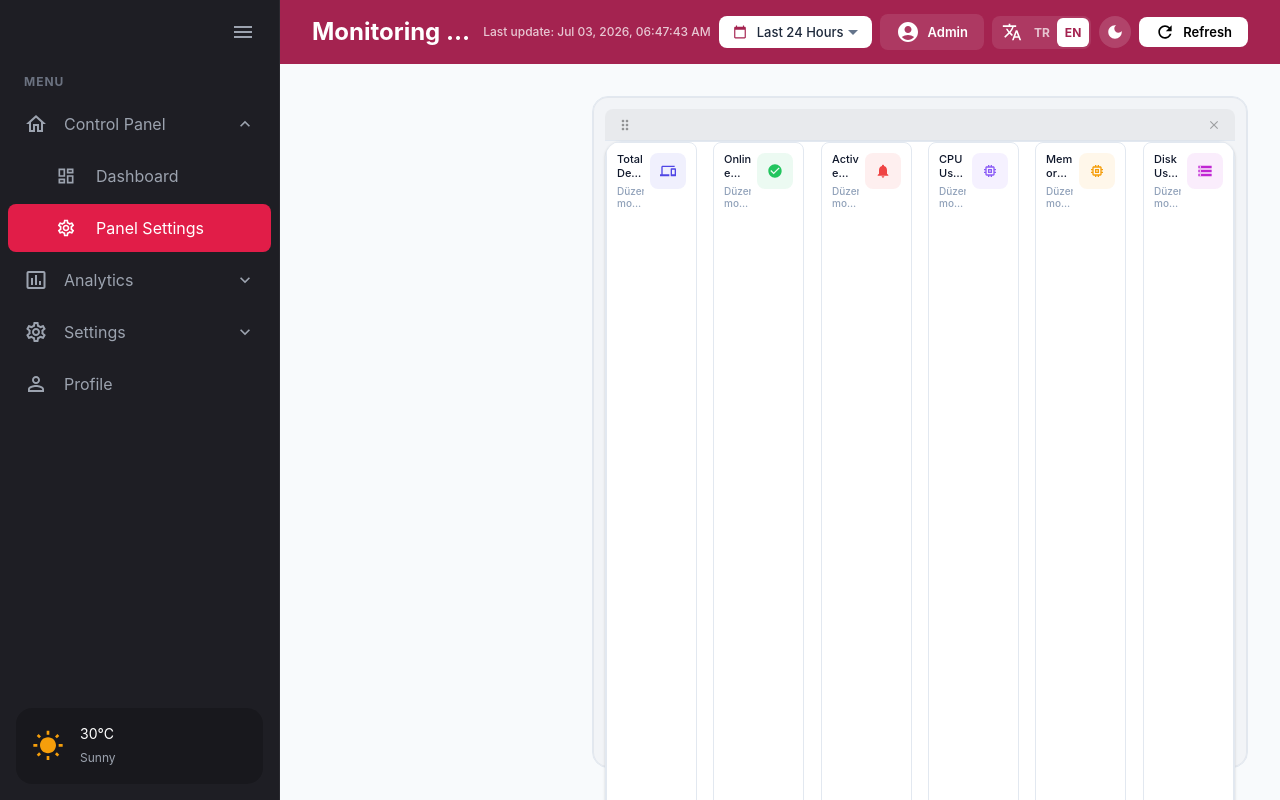
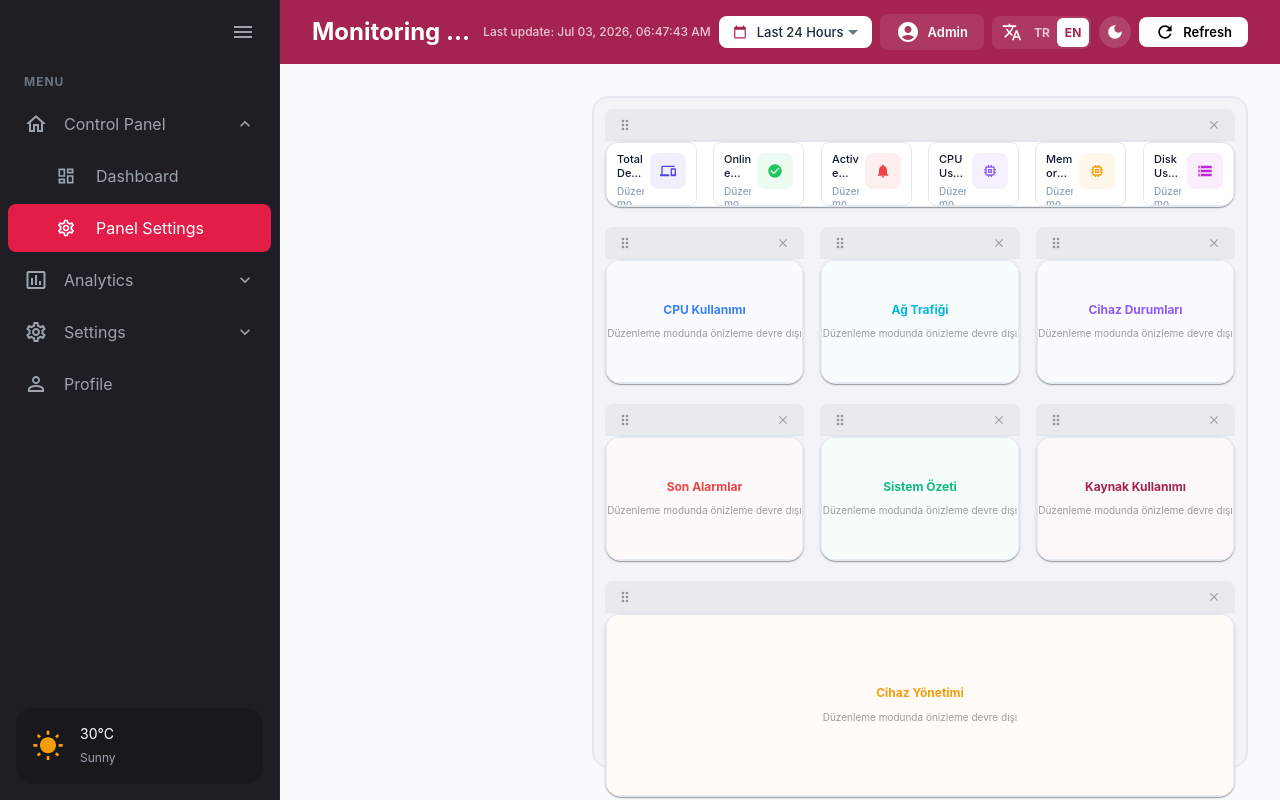
Before and after one commit to aycacerence/Monitoring-dashboard, a React (Vite) app: page /settings in a window 1280 px wide. Built offline with nearby package versions, Linux system fonts and the light colour scheme.

Commit message:
fix:web panel ayarları varsayılan görünümü iyileştirme

```diff
--- a/src/components/dashboard/DraggableGrid/DraggableGrid.jsx
+++ b/src/components/dashboard/DraggableGrid/DraggableGrid.jsx
@@ -751,7 +751,7 @@ export default function DraggableGrid({ widgets = [] }) {
         key={role}
         className={`layout smart-snap-grid ${isEditMode ? 'is-editing' : ''} ${activeDropType ? 'has-external-drop' : ''}`}
         layouts={draftState.layouts}
-        breakpoints={BREAKPOINTS}
+        breakpoints={isEditMode ? { lg: 0, md: -1, sm: -2, xs: -3 } : BREAKPOINTS}
         cols={COLS}
         measureBeforeMount={false}
         useCSSTransforms={true}
--- a/src/components/kpi/KpiGrid/KpiGrid.jsx
+++ b/src/components/kpi/KpiGrid/KpiGrid.jsx
@@ -104,7 +104,7 @@ function KpiGrid() {
 
   if (showLoadingState) {
     return (
-      <div className="grid grid-cols-1 gap-4 md:grid-cols-2 lg:h-full lg:grid-cols-12">
+      <div className="grid grid-cols-1 gap-4 transition-opacity duration-500 ease-in opacity-100 sm:grid-cols-2 md:grid-cols-3 lg:h-full lg:grid-cols-12">
         {[...Array(6)].map((_, index) => (
           <div key={index} className="lg:col-span-2 lg:min-h-0">
             <KpiCardSkeleton />
```
